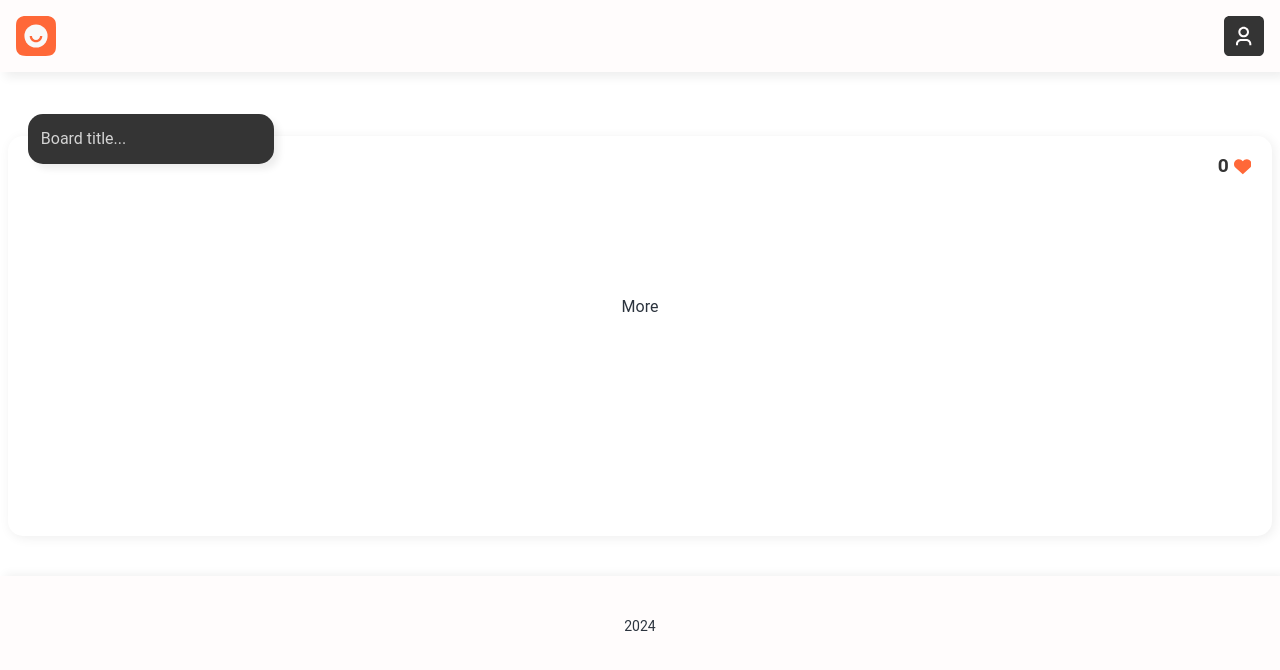
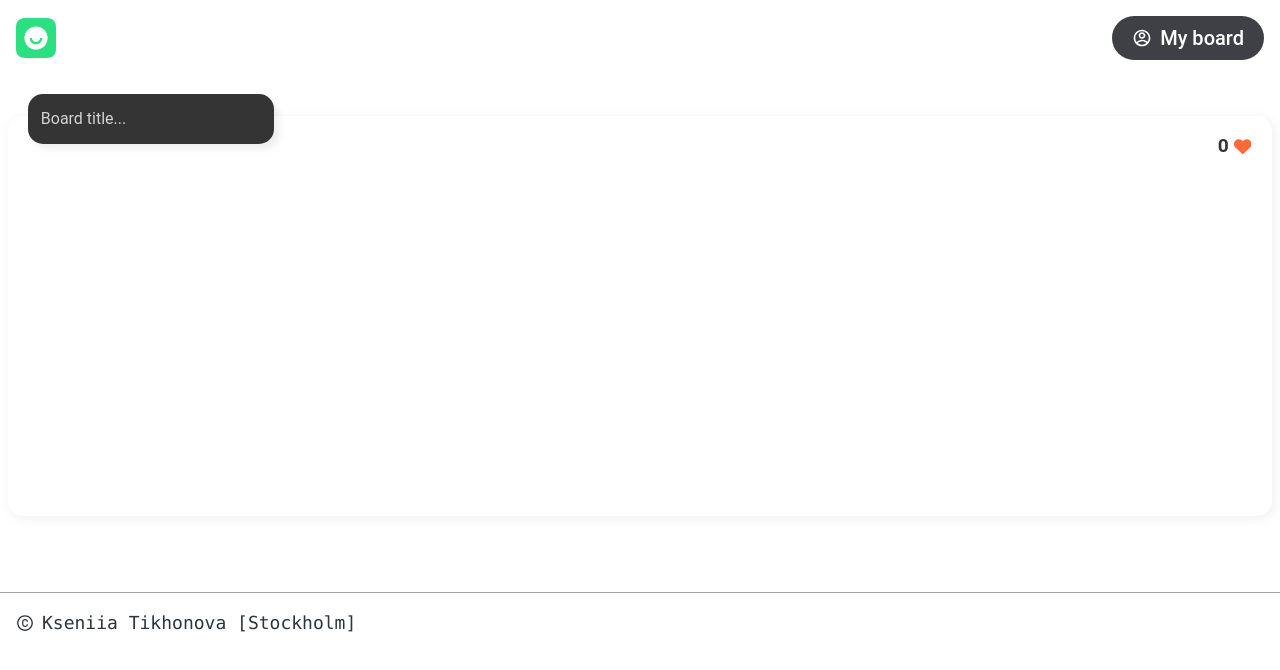
Before and after one commit to TikhonovaKs/inspire-board, a React (Create React App) app: page /myboard in a window 1280 px wide. Shown: the top 670 px of the page. Built offline with nearby package versions, Linux system fonts and the light colour scheme.

Commit message:
ref: header, footer

```diff
--- a/src/components/Card/Card.module.scss
+++ b/src/components/Card/Card.module.scss
@@ -7,6 +7,6 @@
 }
 
 .button {
-  @apply px-1 h-10 text-3xl absolute top-3 right-3 bg-white rounded-sm bg-opacity-90
+  @apply px-1 h-10 text-3xl absolute top-3 right-3 bg-white rounded-sm bg-opacity-70
   hover:bg-zinc-600 hover:text-white
 }
--- a/src/components/CardList/CardList.module.scss
+++ b/src/components/CardList/CardList.module.scss
@@ -1,9 +1,18 @@
 .parent {
-  @apply flex flex-col mt-7
+  @apply flex flex-col mt-7 items-center justify-center
   md:mt-14
 }
 
 .list {
   @apply
-  columns-1 md:columns-2 lg:columns-3 xl:columns-4 gap-4 space-y-4 px-2 py-5
+  columns-1 md:columns-2 lg:columns-3 xl:columns-4 gap-4 space-y-4 px-1 py-3
 }
+
+.more_button {
+  @apply bg-zinc-700 text-white p-2 w-full rounded-full my-4 hover:text-white transition-colors hover:bg-zinc-500
+  md:w-64 md:my-8 md:p-3 md:text-lg
+}
+
+.more_button_hidden {
+  @apply hidden
+}
--- a/src/components/CardList/CardList.tsx
+++ b/src/components/CardList/CardList.tsx
@@ -58,7 +58,7 @@ const CardList: FC<CardListProps> = ({ cardsList }) => {
       <section className={styles.parent}>
         <ul className={styles.list}>{cards}</ul>
         <button
-          className={`cardList__button-more ${isButtonHidden ? 'cardList__button-more-hidden' : ''}`}
+          className={`${styles.more_button} ${isButtonHidden ? styles.more_button_hidden : ''}`}
           aria-label=""
           type="button"
           onClick={showMoreCards}
@@ -68,7 +68,6 @@ const CardList: FC<CardListProps> = ({ cardsList }) => {
       </section>
       {popupVisible && (
         <PhotoPopup
-          // className={popupVisible ? 'popup_is-opened' : ''}
           selectedCard={selectedCard}
           onClose={closePopup}
         />
--- a/src/components/Footer/Footer.css
+++ /dev/null
@@ -1,33 +0,0 @@
-.footer {
-    display: flex;
-    align-items: center;
-    flex-direction: column;
-    gap: 20px;
-    background: #fffcfc;
-    box-shadow: 5px -1px 10px rgba(0, 0, 0, 0.07);
-    padding: 2.5rem 0;
-}
-.footer__col {
-    padding: .5rem;
-    display: flex;
-    gap: 20px;
-}
-.footer__btn {
-    padding: .5em 2em;
-    background: #ff6838;
-    border-radius: 50px;
-    color: #fff;
-    text-decoration: none;
-}
-.footer__text {
-    font-size: 14px;
-}
-.footer__credits {
-    display: flex;
-    flex-direction: column;
-    text-align: center;
-    gap: 10px;
-    padding: 0;
-    margin: 0;
-    list-style: none;
-}
--- /dev/null
+++ b/src/components/Footer/Footer.module.scss
@@ -0,0 +1,12 @@
+footer {
+  @apply p-4 border-t border-zinc-400 mt-9
+}
+
+.name {
+  @apply items-center flex text-sm align-bottom font-mono
+  xl:mb-4 lg:text-lg
+}
+
+.copy {
+  @apply mr-2 lg:text-lg
+}
--- a/src/components/Footer/Footer.tsx
+++ b/src/components/Footer/Footer.tsx
@@ -1,16 +1,15 @@
-import './Footer.css';
+import styles from './Footer.module.scss';
 // import { Link } from "react-router-dom";
-// import { ReactComponent as LogoIcon } from "../../Icons/logo-dark.svg";
+import { AiOutlineCopyright } from 'react-icons/ai';
+import { ReactComponent as LogoIcon } from "../../Icons/logo-dark.svg";
+
 function Footer() {
 return(
-    <footer className="footer">
-        {/* <Link to="/search">
-            <LogoIcon className="header__icon header__icon--logo" />
-        </Link>
-        <div className="footer__col">
-        <a className="footer__btn" href="https://www.pexels.com/api/">Public Api</a>
-        </div> */}
-        <span className="footer__text">2024</span>
+    <footer>
+        <div className={styles.name}>
+          <AiOutlineCopyright className={styles.copy} />
+          <p>Kseniia Tikhonova [Stockholm]</p>
+        </div>
     </footer>
 );
 }
--- a/src/components/Header/Header.css
+++ /dev/null
@@ -1,41 +0,0 @@
-header {
-  box-shadow: 5px 5px 10px rgba(0, 0, 0, 0.07);
-  background: #fffcfc;
-  margin-bottom: 1.5rem;
-}
-
-.header__container {
-  display: flex;
-  flex-direction: row;
-  justify-content: space-between;
-  padding: 1rem;
-  max-width: 1280px;
-  margin: auto;
-}
-
-.header__icon {
-  width: 2.5rem;
-  height: 2.5rem;
-}
-
-.header__icon--logo path {
-  fill: #ff6838;
-}
-
-.header__icon--logo path:hover {
-  fill: #f54611;
-  cursor: pointer;
-  transition: ease 0.5s;
-}
-
-.header__icon--account path,
-.header__icon--find path {
-  fill: #343434;
-}
-
-.header__icon--account path:hover,
-.header__icon--find path:hover {
-  fill: #000000;
-  cursor: pointer;
-  transition: ease 0.5s;
-}
--- /dev/null
+++ b/src/components/Header/Header.module.scss
@@ -0,0 +1,13 @@
+header {
+  @apply flex w-full justify-between items-center p-4
+}
+
+.logo {
+  @apply w-10 h-10 text-black
+}
+
+.button {
+  @apply flex w-auto gap-2 px-5 py-2 text-sm font-medium bg-zinc-700 rounded-full text-white items-center justify-center
+  hover:bg-opacity-80 transition-colors
+  lg:text-xl
+}
--- a/src/components/Header/Header.tsx
+++ b/src/components/Header/Header.tsx
@@ -1,9 +1,8 @@
-import "./Header.css";
 import { Link } from "react-router-dom";
-import { ReactComponent as LogoIcon } from "../../Icons/logo-dark.svg";
-import { ReactComponent as FindIcon } from "../../Icons/find-rectangle-dark.svg";
-import { ReactComponent as AccountIcon } from "../../Icons/profile-dark.svg";
+import { RiAccountCircleLine, RiSearch2Line } from "react-icons/ri";
+import { ReactComponent as LogoIcon } from "../../Icons/logo.svg";
 import { useState } from "react";
+import styles from './Header.module.scss';
 
 export default function Header() {
   const [iconState, setIconState] = useState(false);
@@ -13,26 +12,30 @@ export default function Header() {
   }
 
   return (
-    <header className="header">
-      <div className="header__container">
-        <div className="header__left">
+    <header>
+        <div>
           <Link to="/search">
-            <LogoIcon className="header__icon header__icon--logo" />
+            <LogoIcon className={styles.logo} />
           </Link>
         </div>
 
         <div className="header__right">
           {iconState ? (
             <Link to="/search" onClick={handleClick}>
-              <FindIcon className="header__icon header__icon--find" />
+              <div className={styles.button}>
+              <RiSearch2Line />
+              <p>Go to search</p>
+              </div>
             </Link>
           ) : (
             <Link to="/myboard" onClick={handleClick}>
-              <AccountIcon className="header__icon header__icon--account" />
+              <div className={styles.button}>
+              <RiAccountCircleLine />
+              <p>My board</p>
+              </div>
             </Link>
           )}
         </div>
-      </div>
     </header>
   );
 }
--- a/src/components/Search/Search.module.scss
+++ b/src/components/Search/Search.module.scss
@@ -1,5 +1,7 @@
 .form {
-  @apply relative;
+  @apply relative
+  xl:mt-7
+  ;
 }
 
 .button {
--- /dev/null
+++ b/src/pages/BoardPage/BoardPage.module.scss
@@ -0,0 +1,3 @@
+/* .field {
+  @apply flex flex-col h-screen;
+} */
--- a/src/pages/BoardPage/BoardPage.tsx
+++ b/src/pages/BoardPage/BoardPage.tsx
@@ -1,12 +1,13 @@
-import "./BoardPage.css";
-import { ReactComponent as HeartIcon } from "../../Icons/heart-dark.svg";
+import './BoardPage.css';
+import { ReactComponent as HeartIcon } from '../../Icons/heart-dark.svg';
 import React, { FormEvent } from 'react';
 import useBoard from '../../providers/BoardProvider/BoardProvider.hook';
 import './BoardPage.css';
 import CardList from '../../components/CardList/CardList';
+import styles from './BoardPage.module.scss';
 
 export default function BoardPage() {
- const { boardList, likes, handleLikes, boardTitle, onChangeTitle } = useBoard();
+  const { boardList, likes, handleLikes, boardTitle, onChangeTitle } = useBoard();
 
   function onSubmitForm(e: FormEvent<HTMLFormElement>) {
     e.preventDefault();
@@ -20,7 +21,7 @@ export default function BoardPage() {
             className="boardpage__input"
             type="text"
             onChange={(e) => onChangeTitle(e)}
-            placeholder={boardTitle ? boardTitle : "Board title..."}
+            placeholder={boardTitle ? boardTitle : 'Board title...'}
           />
         </form>
       </div>
@@ -33,9 +34,9 @@ export default function BoardPage() {
             </div>
           </div>
         </div>
-        <div className="boardPage">
-      <CardList cardsList={boardList} />
-    </div>
+        <div className={styles.field}>
+          <CardList cardsList={boardList} />
+        </div>
       </div>
     </section>
   );
```
Also changed, not shown: src/Icons/logo.svg (added), 1 other file (tests, documents, lock files or other folders).
